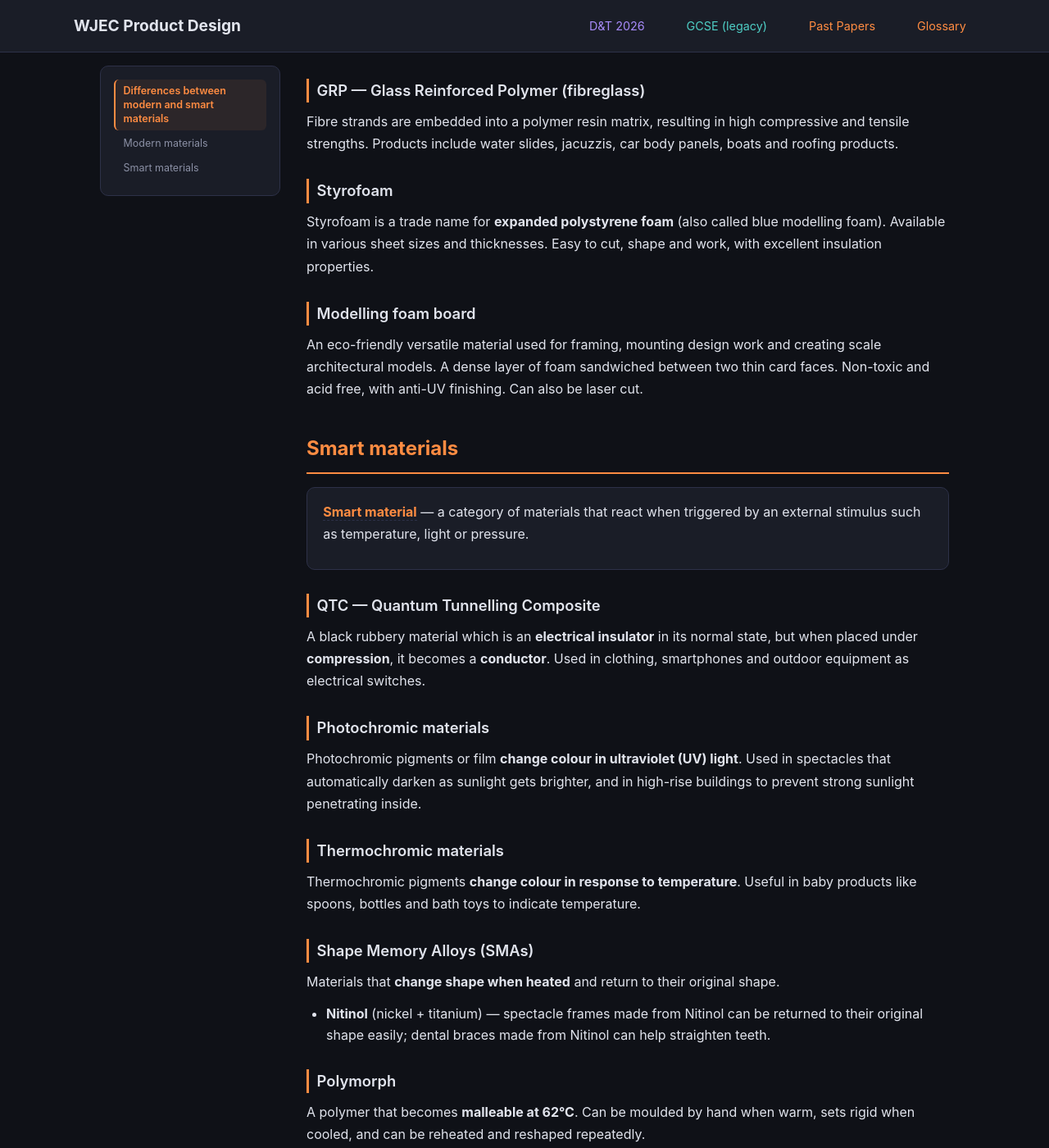
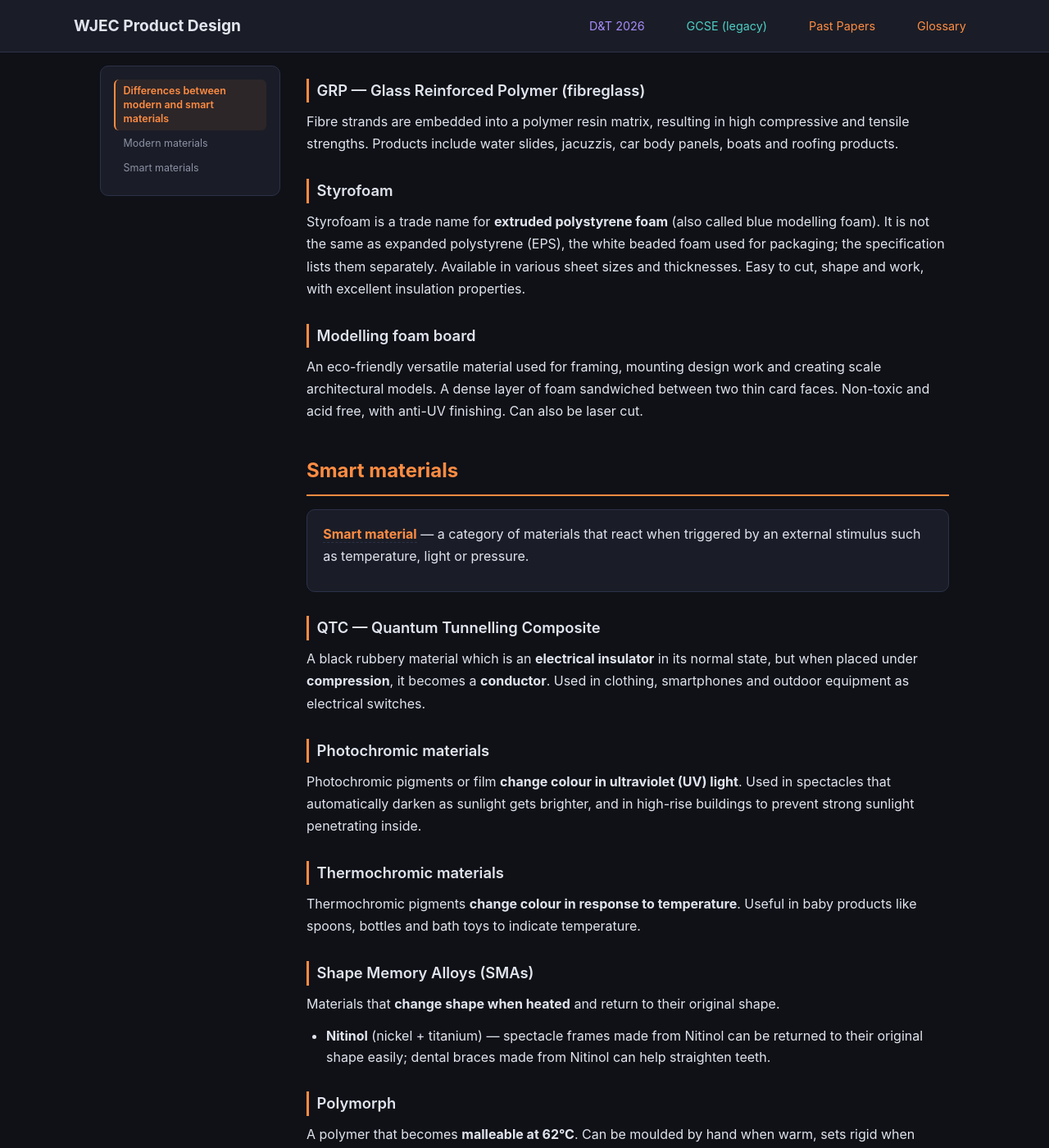
Before and after one commit to jase1979/pd, a Jekyll site: the page built from gcse/unit2/smart-materials/index.md, in a window 1280 px wide and 1400 px high, scrolled down 1017 px. Shown: the whole window at 82% size. Built offline with Jekyll 4.4.1, drawn with Linux system fonts in a browser that asks for light colours; some of the changed text lies outside the part shown.

Commit message:
fix(gcse/smart-materials): Styrofoam is extruded, not expanded, polystyrene; add see-also link
Co-Authored-By: Claude Opus 5.5 <noreply@anthropic.com>
Claude-Session: https://claude.ai/code/session_01LJMx1XZw8ZeE2Q4pVsVDL4

```diff
--- a/gcse/unit2/smart-materials/index.md
+++ b/gcse/unit2/smart-materials/index.md
@@ -34,7 +34,7 @@ Fibre strands are embedded into a polymer resin matrix, resulting in high compre
 
 ### Styrofoam
 
-Styrofoam is a trade name for **expanded polystyrene foam** (also called blue modelling foam). Available in various sheet sizes and thicknesses. Easy to cut, shape and work, with excellent insulation properties.
+Styrofoam is a trade name for **extruded polystyrene foam** (also called blue modelling foam). It is not the same as expanded polystyrene (EPS), the white beaded foam used for packaging; the specification lists them separately. Available in various sheet sizes and thicknesses. Easy to cut, shape and work, with excellent insulation properties.
 
 ### Modelling foam board
 
```
Also changed, not shown: other parts of gcse/unit2/smart-materials/index.md (+2 -0 lines).
